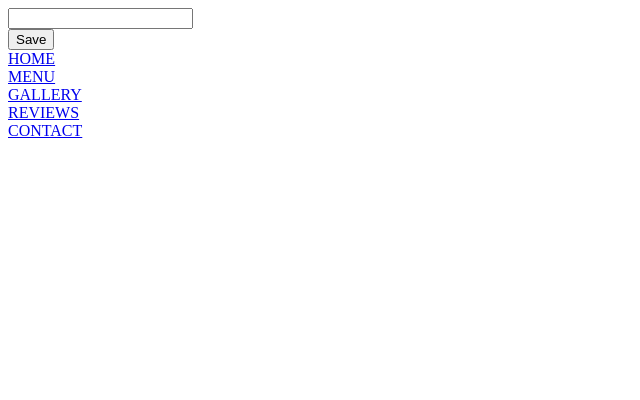
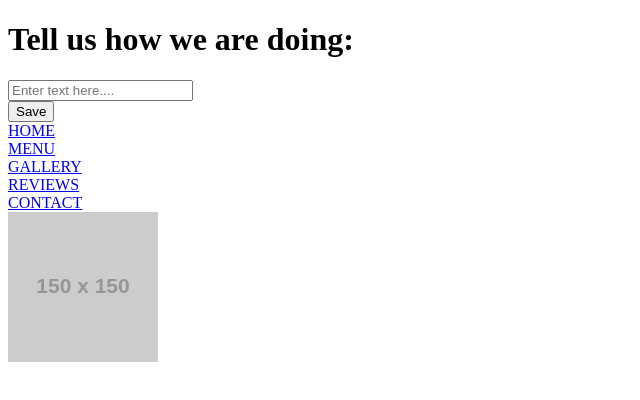
Before and after one commit to sshr0053/Everest-Curry-Kitchen-demo, a plain HTML site: page review.html in a window 1280 px wide. Shown: the whole page, without its empty margins (0-640 px from the left). Drawn offline with Linux system fonts and the light colour scheme; placeholder pictures from the web are drawn by us.

Commit message:
worked on review page

```diff
--- a/review.html
+++ b/review.html
@@ -8,7 +8,8 @@
     <div class="left-column">
         <div class="turn-in">
             <form>
-                <input type="text">
+                <h1>Tell us how we are doing:</h1>
+                <input type="text" placeholder="Enter text here....">
             </form>
             <button>Save</button>
         </div>
@@ -22,6 +23,9 @@
                 <div class="items"><a href="/review.html">REVIEWS</a></div>
                 <div class="items"><a href="/contact.html">CONTACT</a></div>
             </div>
+            <div class="side-picture">
+                <a href="https://placeholder.com"><img src="https://via.placeholder.com/150"></a>
+            </div>
         </div>
     </div>
 </body>
```
Also changed, not shown: menu.html (+3 -0 lines).
